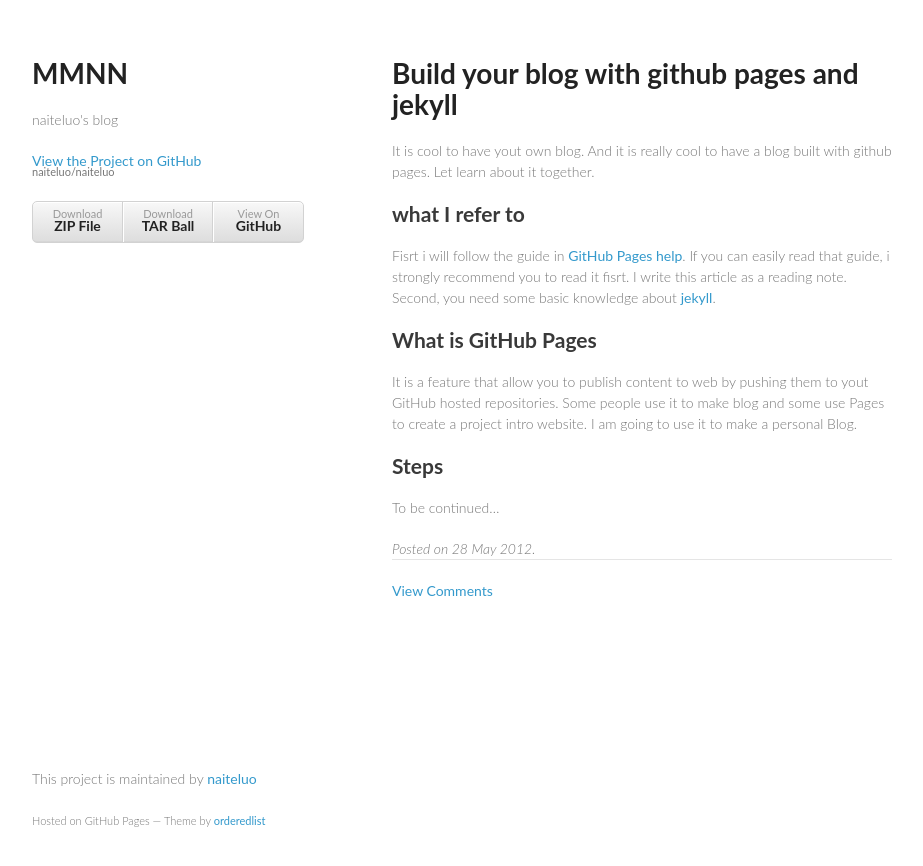
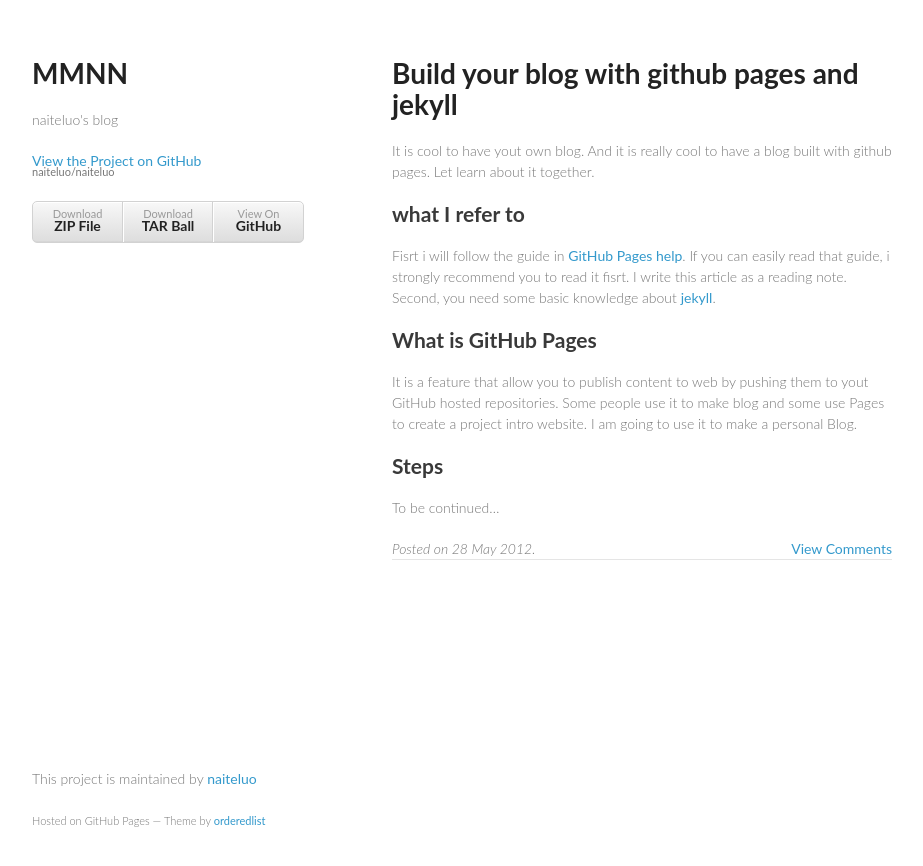
Before and after one commit to naiteluo/blog, a Jekyll site: the page built from _posts/2012-05-28-build-your-blog-with-github-pages-and-jekyll.md, in a window 1280 px wide. Shown: the top 866 px of the page, without its empty margins (178-1101 px from the left). Built offline with Jekyll 4.4.1, drawn with Linux system fonts in a browser that asks for light colours; Markdown is read by kramdown in place of the engine named in the settings; comment, search, counter and statistics services are not loaded.

Commit message:
change comment style

```diff
--- a/_layouts/post.html
+++ b/_layouts/post.html
@@ -5,7 +5,7 @@ layout: default
 {{ content }}
 
 <em>Posted on {{ page.date | date_to_long_string }}.</em>
+<a style="float:right" href="{{ page.url }}#disqus_thread">View Comments</a>
 <hr/>
-<a href="{{ page.url }}#disqus_thread">View Comments</a>
 <div id="disqus_thread"></div>
 <script src="http://disqus.com/forums/mmnn/embed.js"></script>
```
Also changed, not shown: 3 other files.
